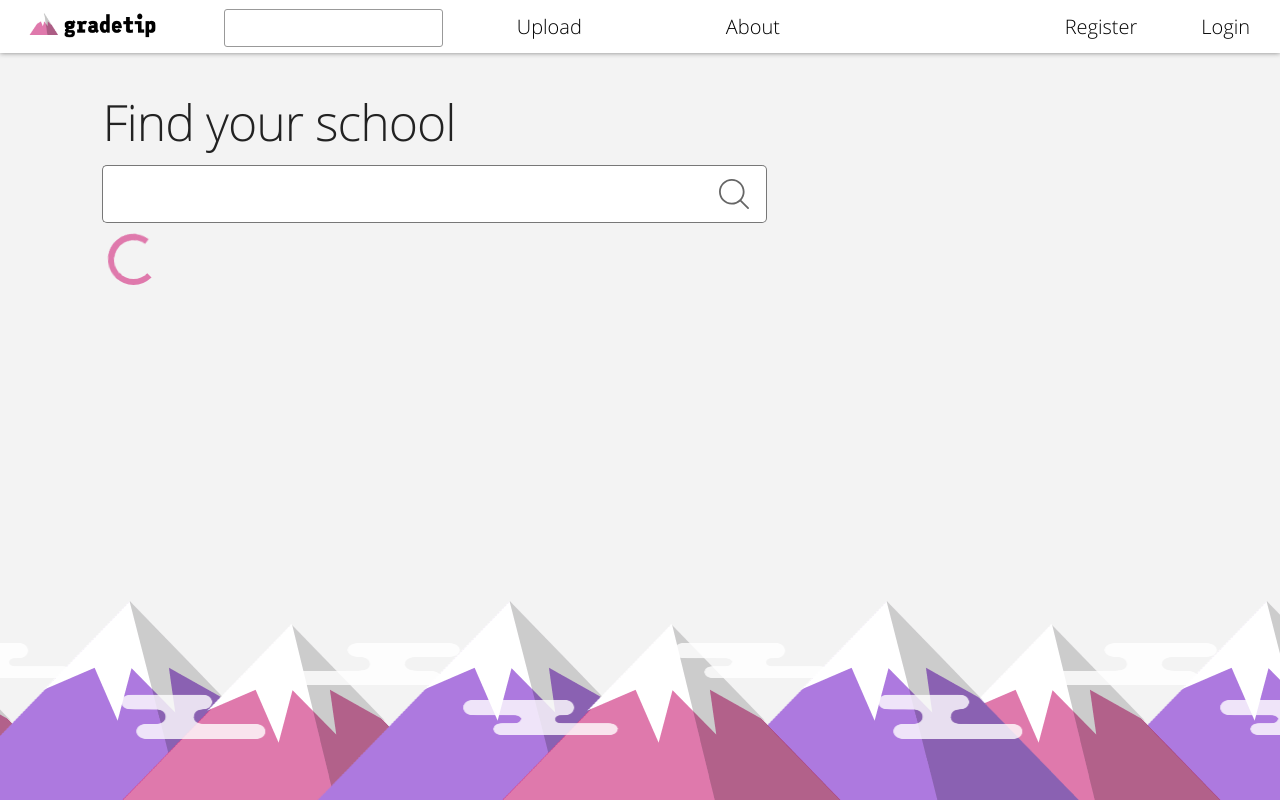
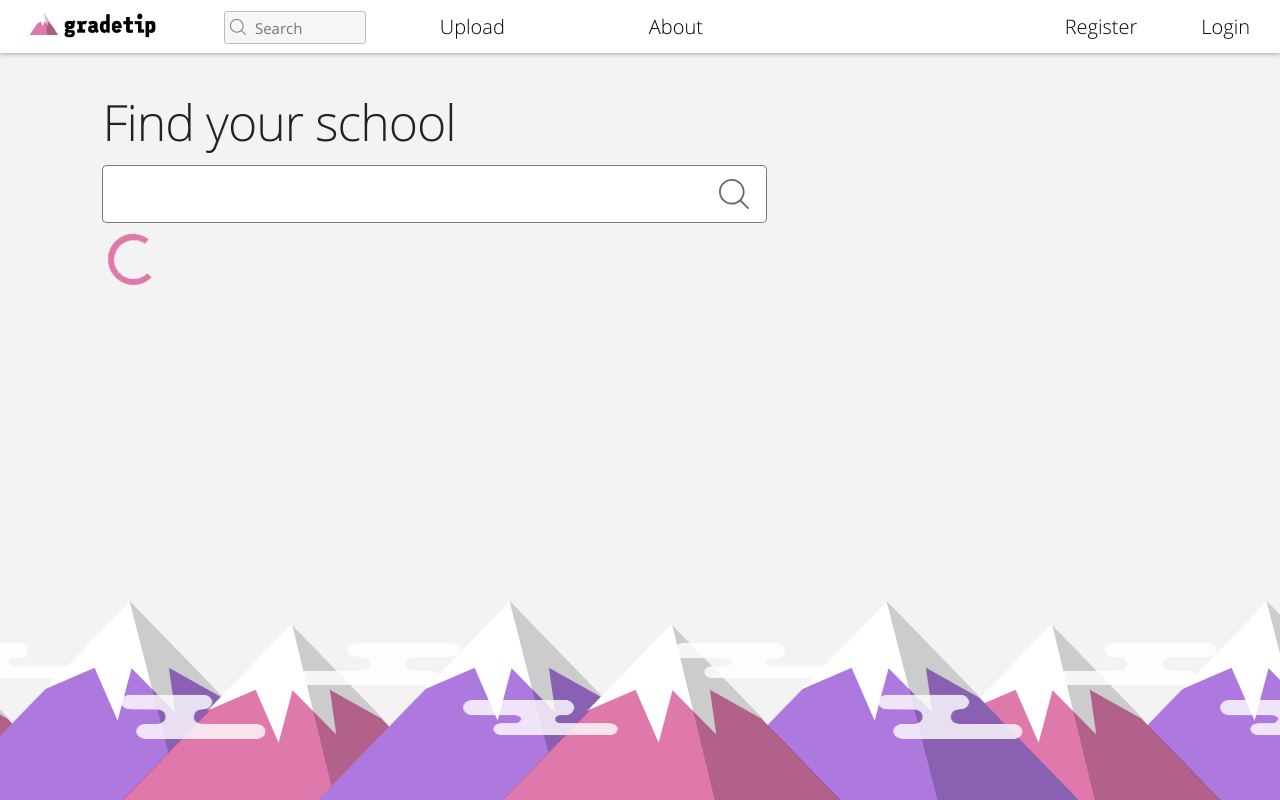
Before and after one commit to joshlopez97/grade-tip, a Flask app: page / in a window 1280 px wide. Run offline with Flask 2, Linux system fonts and the light colour scheme; data that the repository does not hold is empty; parts of the project's set-up code (start-up, migrations or seed data) failed here and were passed over; some libraries are stand-ins or nearby versions.

Commit message:
UI changes to enable searching

```diff
--- a/static/css/base.css
+++ b/static/css/base.css
@@ -12,26 +12,33 @@ body {
   font-family: 'Open Sans', sans-serif;
   background: #f3f3f3;
 }
+
 a {
   text-decoration: none;
 }
+
 ::selection {
   background: #e1e1e1;
 }
+
 ::-moz-selection {
   background: #e1e1e1;
 }
+
 .header {
   text-align: center;
   font-weight: 600;
   font-size: 25pt !important;
 }
+
 .header > h1 {
   font-size: 25pt;
 }
+
 .top-space {
   height: 48px;
 }
+
 .footer {
   top: 1000px;
   position: absolute;
@@ -41,14 +48,17 @@ a {
   font-size: 11px;
   font-weight: 600;
 }
+
 #loader {
   position: fixed;
   width: 100%;
   height: 100%;
   z-index: 1000;
   background: black !important;
-  top:0 !important; left:0 !important;
+  top: 0 !important;
+  left: 0 !important;
 }
+
 .load-anim {
   background: none;
   position: absolute;
@@ -66,11 +76,13 @@ a {
   margin-top: 10em;
   margin-bottom: 10em;
 }
+
 /* div containing 'go back to home' button */
 .errorPage .row:last-child {
   width: 300px; /* match width of button */
   margin: 1em auto auto;
 }
+
 .errorPage a {
   margin-bottom: 2em;
 }
@@ -87,7 +99,9 @@ a {
   width: 100%;
   top: 0;
   left: 0;
+  overflow: hidden;
 }
+
 .navbar-list {
   list-style: none;
   margin-bottom: 0;
@@ -95,11 +109,13 @@ a {
   position: absolute;
   height: 49px;
 }
+
 .sidebar-list {
   list-style: none;
   position: absolute;
   margin-top: 50px;
 }
+
 .navbar-brand {
   line-height: 5rem;
   position: relative;
@@ -108,28 +124,33 @@ a {
   display: inline-block;
   padding: 0 10px;
 }
+
 #logo-link {
   position: absolute;
   top: 50%;
   transform: translateY(-50%);
 }
+
 #logo {
   height: 28px;
   cursor: pointer;
   vertical-align: middle;
 }
+
 /* navbar list items on top right */
 .navbar-holder {
   position: relative;
   display: inline-block;
   vertical-align: top;
 }
+
 .navbar-login {
   float: right;
   position: relative;
   display: inline-block;
   vertical-align: top;
 }
+
 /* navbar list links */
 .navbar-link {
   font-size: 16px;
@@ -144,8 +165,7 @@ a {
 .gtbtn:active,
 .gtbtn:focus,
 .gtbtn:focus-within,
-.gtbtn:visited
-{
+.gtbtn:visited {
   border-radius: 0;
   background: white;
   color: black;
@@ -161,21 +181,26 @@ a {
   letter-spacing: 0;
   text-transform: none;
 }
+
 .gtbtn.nav {
   line-height: 5px;
   margin: 3px 60px 0;
 }
+
 .side .gtbtn {
   margin: 7px 12px 0 !important;
 }
+
 .gtbtn.acct {
   line-height: 5px;
   margin: 3px 20px 0;
 }
+
 .gtbtn:hover {
   color: #cc0066;
   background: white;
 }
+
 .gtbtn.side:hover {
   border-bottom: 4px solid black;
   color: #dc94b8;
@@ -185,6 +210,7 @@ a {
   text-transform: none;
   font-weight: normal;
 }
+
 .usearch-mobile-icon-holder {
   display: none;
   cursor: pointer;
@@ -193,6 +219,7 @@ a {
   top: 0;
   right: 0;
 }
+
 .sidebar-icon-holder {
   display: none;
   cursor: pointer;
@@ -210,15 +237,52 @@ a {
   height: 61px;
   top: 0;
 }
+
 .ui-menu {
   text-align: left !important;
 }
 
 /* Navigation Searchbar
 –––––––––––––––––––––––––––––––––––––––––––––––––– */
+.site-search-holder {
+  border: 1px solid #bebebe;
+  border-radius: 3px;
+  background: #f6f6f6;
+  display: inline-block;
+  width: 140px;
+}
+.site-search-holder:focus {
+  animation: grow-searchbar 1s linear;
+}
+
+@keyframes grow-searchbar {
+  from {
+    width: 140px;
+  }
+  to {
+    width: 100%;
+  }
+}
+
+.site-search-icon {
+  width: 12pt;
+  display: inline-block;
+  position: absolute;
+  top: 50%;
+  transform: translateY(-50%);
+  padding-left: 5px;
+}
+.site-search-icon > path {
+  fill: #777;
+}
+
 #site-search {
-  border: 1px solid #999;
-  border-radius: 3px;
+  height: 31px;
+  margin: 0;
+  padding-left: 30px;
+  width: 100%;
+  border: none;
+  background: none;
 }
 
 /* Sidebar
@@ -233,6 +297,7 @@ a {
   z-index: 950;
   border-right: 1px solid #ccc;
 }
+
 .sidebar.empty {
   height: 15px;
   top: 46px;
@@ -244,6 +309,7 @@ a {
   .navbar-holder, .navbar-login {
     display: none;
   }
+
   .navbar-brand {
     position: relative;
     margin: 0;
@@ -251,19 +317,23 @@ a {
     display: inline-block;
     padding: 0;
   }
+
   #logo-link {
     position: absolute;
     top: 50%;
     left: 50%;
     transform: translate(-50%, -50%);
   }
+
   .navbar-list {
     text-align: center;
   }
+
   .usearch-mobile-icon-holder {
     display: inline-block;
     z-index: 500;
   }
+
   .sidebar-icon-holder {
     display: inline-block;
   }
@@ -274,40 +344,49 @@ a {
   height: 30px;
   width: 30px;
 }
+
 .circle {
-  width:30px;
-  height:30px;
-  position:relative;
+  width: 30px;
+  height: 30px;
+  position: relative;
 }
+
 .line {
   position: absolute;
   height: 3px;
-  width:100%;
+  width: 100%;
   background: black;
-  border-radius:4px;
+  border-radius: 4px;
   transition: all cubic-bezier(0.26, 0.0, 0.27, 0.0) 0.2s;
 }
+
 .top {
-  top:18%;
+  top: 18%;
 }
+
 .middle {
   width: 80%;
-  top:48%;
+  top: 48%;
 }
+
 .bottom {
-  top:78%;
+  top: 78%;
 }
+
 .icon.close .top {
-  transform:rotate(45deg);
-  top:48%;
+  transform: rotate(45deg);
+  top: 48%;
 }
+
 .icon.close .middle {
   width: 100%;
 }
+
 .icon.close .middle, .icon.close .bottom {
-  transform:rotate(-45deg);
-  top:48%;
+  transform: rotate(-45deg);
+  top: 48%;
 }
+
 #darken {
   display: none;
   position: fixed;
@@ -333,6 +412,7 @@ a {
   -ms-user-select: none;
   user-select: none;
 }
+
 .checkbox input[type="checkbox"] {
   position: absolute;
   opacity: 0;
@@ -340,6 +420,7 @@ a {
   height: 0;
   width: 0;
 }
+
 .gt-checkmark {
   position: absolute;
   top: 0;
@@ -351,20 +432,25 @@ a {
   border-radius: 5px;
   border: 1px solid #ddd;
 }
+
 .gt-checkmark:hover {
   background-color: #f3f3f3;
 }
+
 .checkbox input:checked ~ .gt-checkmark {
   background-color: #f9f9f9;
 }
+
 .gt-checkmark:after {
   content: "";
   position: absolute;
   display: none;
 }
+
 .checkbox input:checked ~ .gt-checkmark:after {
   display: block;
 }
+
 .checkbox .gt-checkmark:after {
   left: 8px;
   top: 3px;
--- a/static/css/index.css
+++ b/static/css/index.css
@@ -44,7 +44,7 @@ svg#cv-searchbtn-icon path {
 }
 
 #cv-searchbar:focus, #cv-searchbar:focus + #cv-searchbtn {
-  border-color: #555;
+  border-color: #000000;
 }
 
 #cv-searchbar:focus + #cv-searchbtn > svg#cv-searchbtn-icon path {
--- a/templates/base.html
+++ b/templates/base.html
@@ -3,7 +3,7 @@
 <head>
   {% block head %}
     <meta charset="utf-8">
-<title>{% block title%}{% endblock %}</title>
+    <title>{% block title %}{% endblock %}</title>
     {% block page_description %}{% endblock %}
     {% block css %}
       <!-- Me
@@ -29,7 +29,7 @@
       <link rel="stylesheet" type="text/css"
             href="{{ url_for('static', filename='css/skeleton.css') }}">
       <link rel="stylesheet" type="text/css"
-  href="{{ url_for('static', filename='css/base.css')}}">
+            href="{{ url_for('static', filename='css/base.css') }}">
     {% endblock %}
     {% block javascript %}
       <!-- Javascript
@@ -38,13 +38,13 @@
               src="https://cdnjs.cloudflare.com/ajax/libs/moment.js/2.24.0/moment.min.js">
       </script>
       <script type="text/javascript"
-  src="{{url_for('static', filename='js/jquery.js')}}">
+              src="{{ url_for('static', filename='js/jquery.js') }}">
       </script>
       <script type="text/javascript"
-  src="{{url_for('static', filename='js/jquery-ui.js')}}">
+              src="{{ url_for('static', filename='js/jquery-ui.js') }}">
       </script>
       <script type="text/javascript"
-  src="{{url_for('static', filename='js/universal.js')}}">
+              src="{{ url_for('static', filename='js/universal.js') }}">
       </script>
     {% endblock %}
 
@@ -68,9 +68,16 @@
           </a>
         </li>
         <li class="navbar-holder">
-          <input id="site-search" name="site-search" type="text">
+          <div class="site-search-holder">
+            <svg class="site-search-icon" version="1.1" xmlns="http://www.w3.org/2000/svg" xmlns:xlink="http://www.w3.org/1999/xlink" x="0px" y="0px" viewBox="0 0 451 451" xml:space="preserve">
+              <path d="M447.05,428l-109.6-109.6c29.4-33.8,47.2-77.9,47.2-126.1C384.65,86.2,298.35,0,192.35,0C86.25,0,0.05,86.3,0.05,192.3 s86.3,192.3,192.3,192.3c48.2,0,92.3-17.8,126.1-47.2L428.05,447c2.6,2.6,6.1,4,9.5,4s6.9-1.3,9.5-4
+    C452.25,441.8,452.25,433.2,447.05,428z M26.95,192.3c0-91.2,74.2-165.3,165.3-165.3c91.2,0,165.3,74.2,165.3,165.3
+    s-74.1,165.4-165.3,165.4C101.15,357.7,26.95,283.5,26.95,192.3z"></path>
+            </svg>
+            <input id="site-search" name="site-search" type="text" placeholder="Search">
+          </div>
           <button class="gtbtn nav" id="upload-btn" onclick="location.href='/upload';">Upload</button>
-          <button class="gtbtn nav usearch" id="about-btn" onclick="location.href='/about';">About</button>
+          <button class="gtbtn nav" id="about-btn" onclick="location.href='/about';">About</button>
         </li>
         <li class="navbar-login">
           {% if current_user.is_authenticated %}
@@ -113,7 +120,7 @@
   {% endblock %}
 </div> -->
   <script type="text/javascript"
-  src="{{url_for('static', filename='js/base.js')}}">
+          src="{{ url_for('static', filename='js/base.js') }}">
   </script>
 
   <!-- End Document
--- a/templates/index.html
+++ b/templates/index.html
@@ -27,7 +27,7 @@
 	s86.3,192.3,192.3,192.3c48.2,0,92.3-17.8,126.1-47.2L428.05,447c2.6,2.6,6.1,4,9.5,4s6.9-1.3,9.5-4
 	C452.25,441.8,452.25,433.2,447.05,428z M26.95,192.3c0-91.2,74.2-165.3,165.3-165.3c91.2,0,165.3,74.2,165.3,165.3
 	s-74.1,165.4-165.3,165.4C101.15,357.7,26.95,283.5,26.95,192.3z"></path>
-        </svg>
+          </svg>
         </div>
       </li>
     </ul>
```
Also changed, not shown: templates/search.html (+1 -80 lines). Lines whose indentation alone changed are shown as unchanged.
